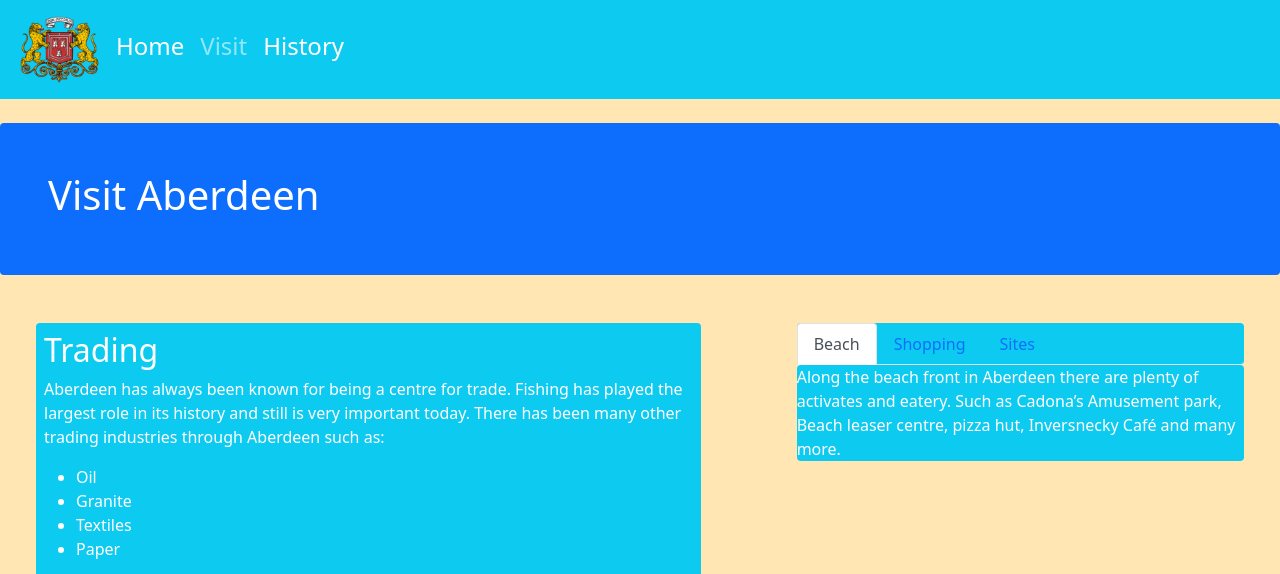
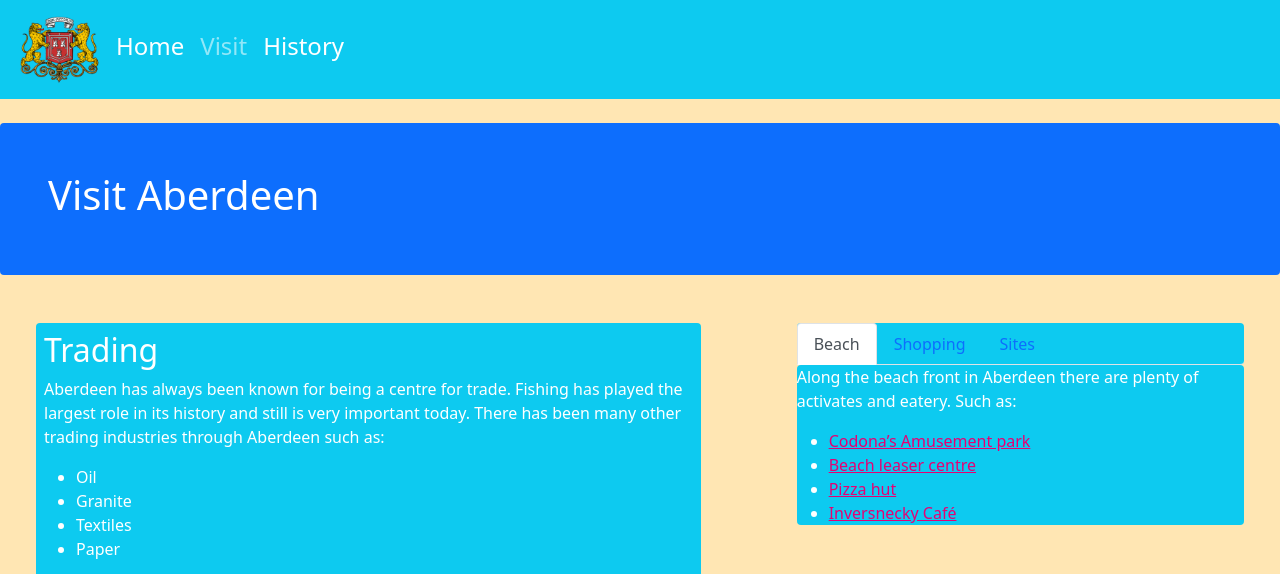
Before and after one commit to Tumaini6/CS1031_CA2, a website: page visit.html in a window 1280 px wide. Shown: the top 574 px of the page. Drawn offline with nearby package versions, Linux system fonts and the light colour scheme.

Commit message:
changed link style and added some links to visit page

```diff
--- a/mystyle.css
+++ b/mystyle.css
@@ -21,3 +21,7 @@ body {
 figcaption{
     color:#000000;
 }
+
+a{
+    color: #e60073;
+}
--- a/visit.html
+++ b/visit.html
@@ -74,7 +74,13 @@
                 </ul>
                 <div class="tab-content bg-info rounded" id="myTabContent">
                     <div class="tab-pane fade show active" id="beach" role="tabpanel" aria-labelledby="beach-tab">
-                        <p>Along the beach front in Aberdeen there are plenty of activates and eatery. Such as Cadona’s  Amusement park, Beach leaser centre, pizza hut, Inversnecky Café and many more.</p>
+                        <p>Along the beach front in Aberdeen there are plenty of activates and eatery. Such as:</p>
+                        <ul>
+                            <li><a href="https://www.codonas.com/">Codona’s  Amusement park</a></li>
+                            <li><a href="https://www.sportaberdeen.co.uk/venues/get-active-beach-leisure-centre/">Beach leaser centre</a></li>
+                            <li><a href="https://www.pizzahut.co.uk/restaurants/find-a-hut/aberdeen/aberdeen-queens-links/?utm_source=google&utm_medium=maps&utm_content=aberdeen-queens-link-leisure-park&utm_campaign=googleplaces">Pizza hut</a></li>
+                            <li><a href="https://www.facebook.com/Invesnecky/">Inversnecky Café</a></li>
+                        </ul>
                     </div>
                     <div class="tab-pane fade" id="shopping" role="tabpanel" aria-labelledby="shopping-tab">
                         <p>Down the high street of Aberdeen, union street, there are an abundant number of shops and caffes to visit.<br>Along with the high street there are also 3 shopping malls:</p>
```
